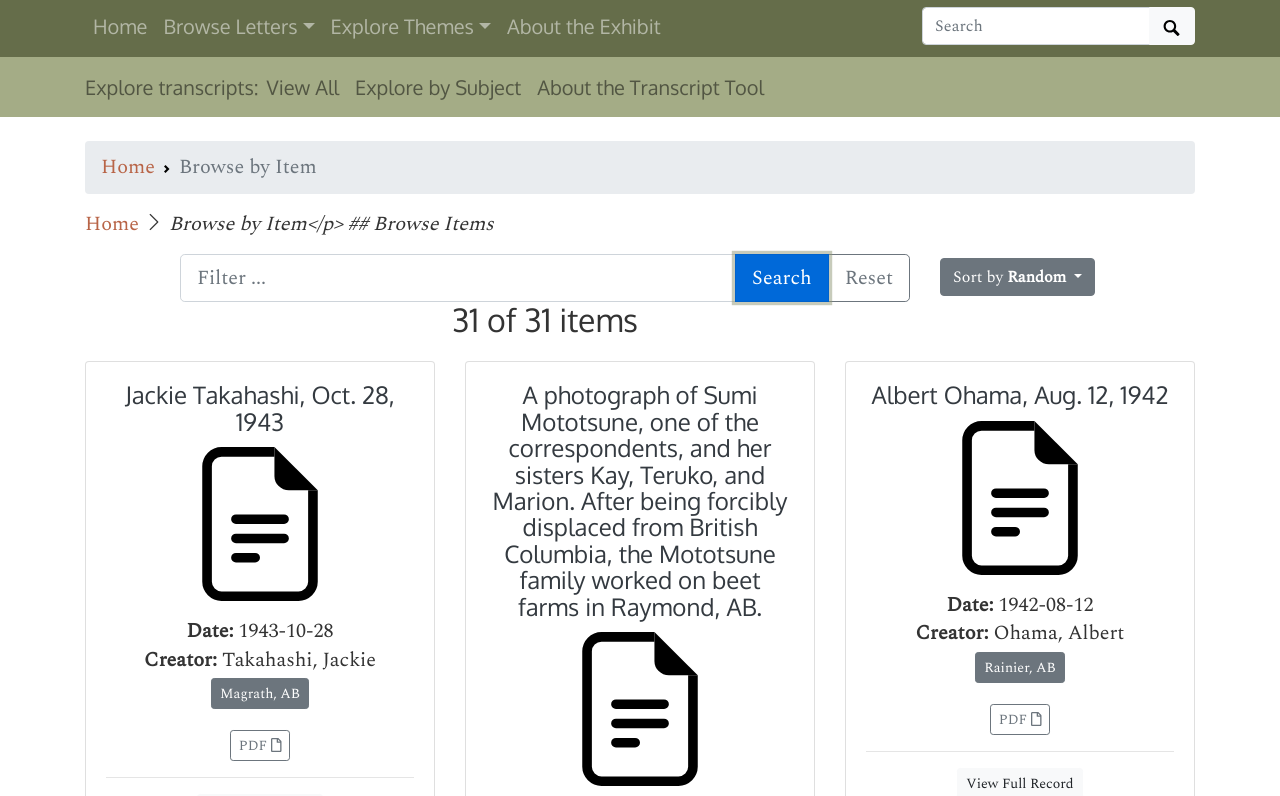
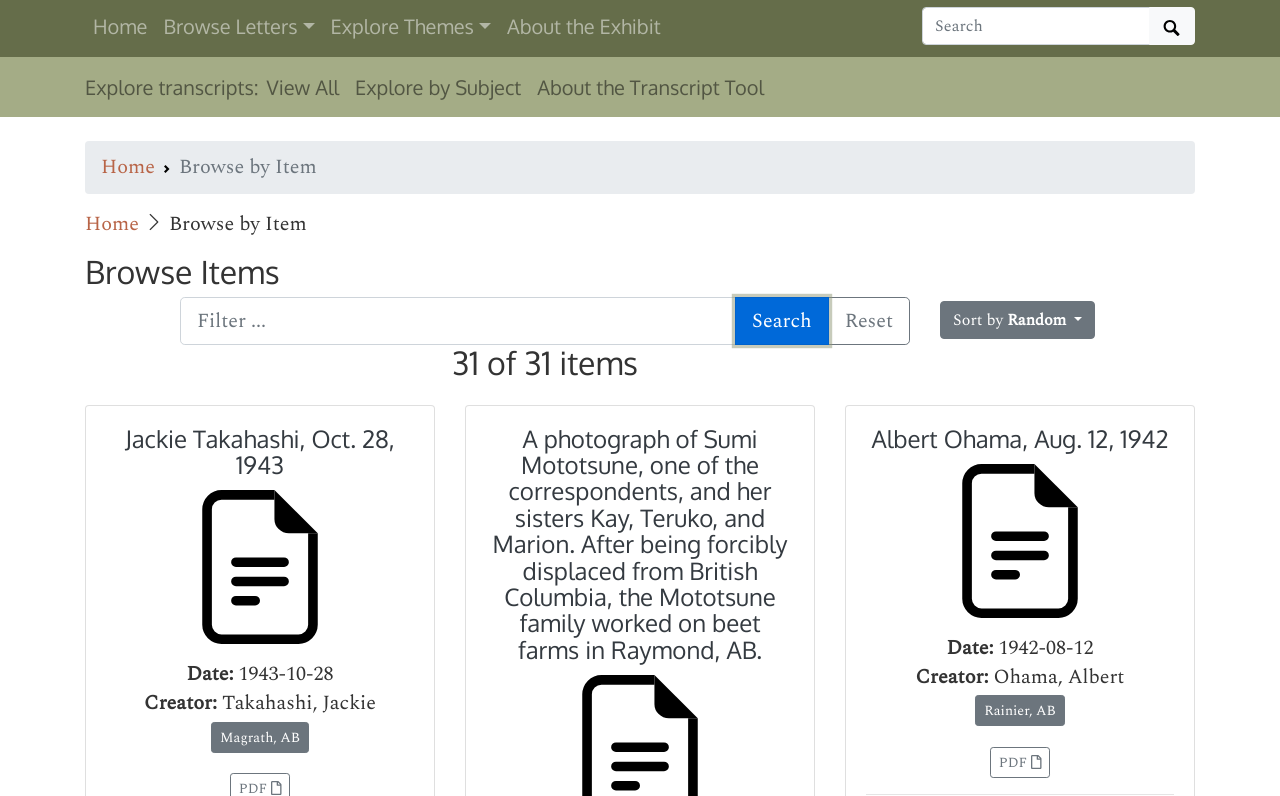
Before and after one commit to ubc-library-rbsc/gillis-2021, a Jekyll site: the page built from pages/browse.md, in a window 1280 px wide and 900 px high, cut to the strip 104-900 px from the top of the window. Built offline with Jekyll 4.4.1, drawn with Linux system fonts in a browser that asks for light colours.

Commit message:
Update browse.md

```diff
--- a/pages/browse.md
+++ b/pages/browse.md
@@ -12,5 +12,7 @@ permalink: /browse.html
   </ol>
 </nav>
 
-<p><a href="#">Home</a> <i class="bi-chevron-right"><i> Browse by Item</p>
+<p><a href="#">Home</a> <i class="bi-chevron-right"></i> Browse by Item</p>
+
+
 ## Browse Items
```
